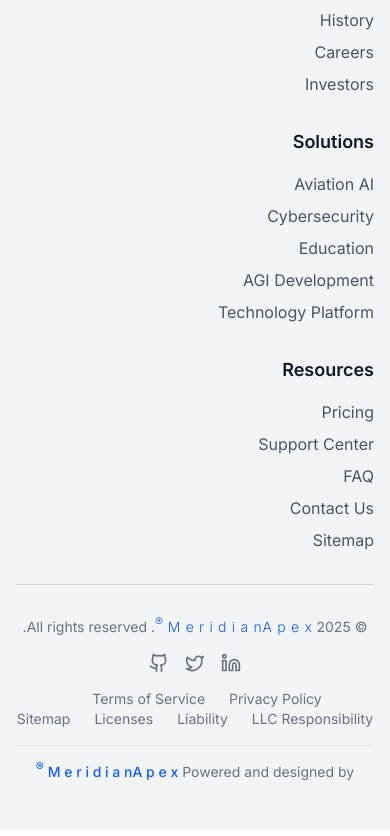
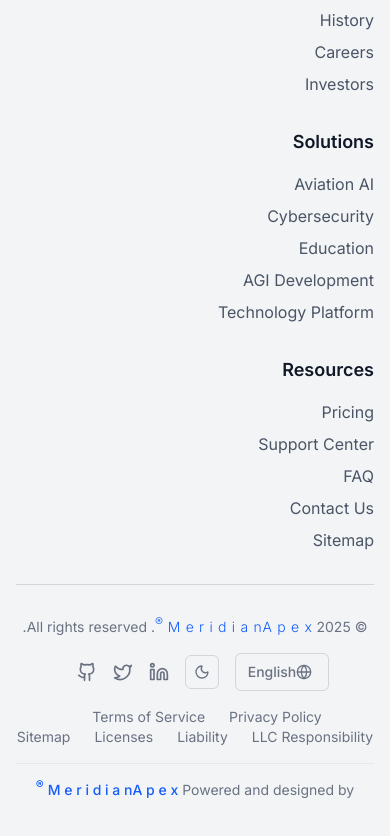
Before and after one commit to cptamrgaber/apex-meridian.com, a Next.js app: page / in a window 390 px wide. Shown: the part 6891-7727 px from the top of the page. Built offline with nearby package versions, Linux system fonts and the light colour scheme.

Commit message:
Fix remaining issues: technology platform missing image and move language/theme controls to footer

```diff
--- a/src/app/technology/platform/page.tsx
+++ b/src/app/technology/platform/page.tsx
@@ -18,10 +18,10 @@
             </p>
             <div className="flex justify-center">
               <Image
-                src="/assets/A  p  e  x  M  e  r  i  d  i  a  n_tree_not-glowing.png"
+                src="/assets/ai-technology-dashboard.png"
                 alt="MeridianAI Platform Architecture"
-                width={400}
-                height={300}
+                width={600}
+                height={400}
                 className="rounded-lg shadow-2xl"
               />
             </div>
@@ -197,7 +197,7 @@
             </div>
             <div>
               <Image
-                src="/assets/A  p  e  x  M  e  r  i  d  i  a  n_tree_not-glowing.png"
+                src="/assets/ai-technology-dashboard.png"
                 alt="Platform Infrastructure"
                 width={600}
                 height={400}
--- a/src/components/Footer.tsx
+++ b/src/components/Footer.tsx
@@ -1,9 +1,15 @@
+'use client';
 import React from 'react';
 import Link from 'next/link';
 import Image from 'next/image';
-import { Mail, Phone, MapPin, Linkedin, Twitter, Github } from 'lucide-react';
+import { Mail, Phone, MapPin, Linkedin, Twitter, Github, Globe, Sun, Moon } from 'lucide-react';
+import { useTheme } from '../lib/theme-context';
+import { useLanguage } from '../lib/language-context';
 
 const Footer: React.FC = () => {
+  const { theme, toggleTheme } = useTheme();
+  const { language, setLanguage } = useLanguage();
+
   return (
     <footer className="relative z-50 bg-gray-100 dark:bg-gray-900 text-gray-900 dark:text-white transition-colors duration-300 border-t border-gray-200 dark:border-gray-800">
       <div className="max-w-7xl mx-auto px-4 sm:px-6 lg:px-8 py-12">
@@ -150,8 +156,28 @@
               </span>. All rights reserved.
             </div>
 
+            {/* Controls and Social Links */}
+            <div className="flex items-center space-x-4">
+              {/* Language Toggle */}
+              <button
+                onClick={() => setLanguage(language === 'en' ? 'ar' : 'en')}
+                className="flex items-center px-3 py-2 text-sm font-medium text-gray-500 dark:text-gray-400 hover:text-blue-600 dark:hover:text-blue-400 border border-gray-300 dark:border-gray-600 rounded-md hover:border-blue-600 dark:hover:border-blue-400 transition-colors duration-200"
+              >
+                <Globe className="h-4 w-4 mr-1" />
+                {language === 'en' ? 'العربية' : 'English'}
+              </button>
+
+              {/* Theme Toggle */}
+              <button
+                onClick={toggleTheme}
+                className="p-2 text-gray-500 dark:text-gray-400 hover:text-blue-600 dark:hover:text-blue-400 border border-gray-300 dark:border-gray-600 rounded-md hover:border-blue-600 dark:hover:border-blue-400 transition-colors duration-200"
+                aria-label="Toggle theme"
+              >
+                {theme === 'dark' ? <Sun className="h-4 w-4" /> : <Moon className="h-4 w-4" />}
+              </button>
+
               {/* Social Links */}
-            <div className="flex space-x-4">
+              <div className="flex space-x-4 ml-4">
                 <a href="#" className="text-gray-500 dark:text-gray-400 hover:text-blue-600 dark:hover:text-blue-400 transition-colors">
                   <Linkedin className="h-5 w-5" />
                 </a>
@@ -161,6 +187,7 @@
                 <a href="#" className="text-gray-500 dark:text-gray-400 hover:text-blue-600 dark:hover:text-blue-400 transition-colors">
                   <Github className="h-5 w-5" />
                 </a>
+              </div>
             </div>
           </div>
 
--- a/src/components/Header.tsx
+++ b/src/components/Header.tsx
@@ -220,26 +220,7 @@
             </Link>
           </nav>
 
-          {/* Controls - Language and Theme Toggle */}
-          <div className="hidden lg:flex items-center space-x-4 ml-8">
-            {/* Language Toggle */}
-            <button
-              onClick={() => setLanguage(language === 'en' ? 'ar' : 'en')}
-              className="flex items-center px-3 py-2 text-sm font-medium text-gray-700 dark:text-gray-300 hover:text-blue-600 dark:hover:text-blue-400 border border-gray-300 dark:border-gray-600 rounded-md hover:border-blue-600 dark:hover:border-blue-400 transition-colors duration-200"
-            >
-              <Globe className="h-4 w-4 mr-1" />
-              {language === 'en' ? 'العربية' : 'English'}
-            </button>
 
-            {/* Theme Toggle */}
-            <button
-              onClick={toggleTheme}
-              className="p-2 text-gray-700 dark:text-gray-300 hover:text-blue-600 dark:hover:text-blue-400 border border-gray-300 dark:border-gray-600 rounded-md hover:border-blue-600 dark:hover:border-blue-400 transition-colors duration-200"
-              aria-label="Toggle theme"
-            >
-              {theme === 'dark' ? <Sun className="h-4 w-4" /> : <Moon className="h-4 w-4" />}
-            </button>
-          </div>
 
           {/* Mobile menu button */}
           <div className="lg:hidden">
```
Lines whose indentation alone changed are shown as unchanged.
